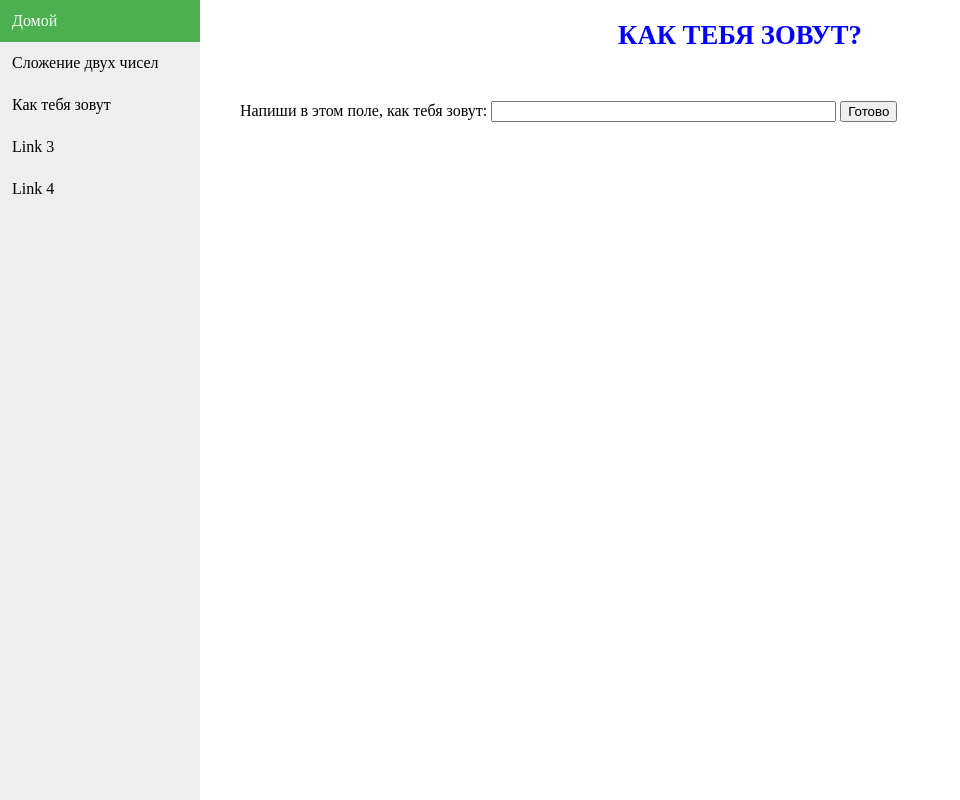
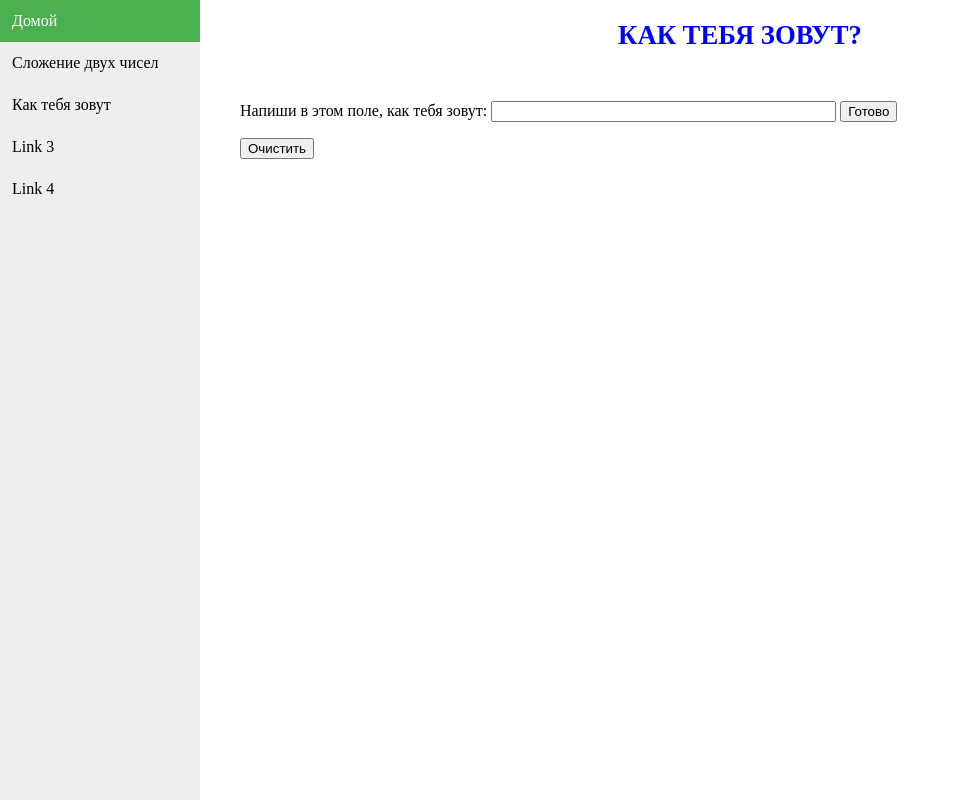
Before and after one commit to Amaltiirtare/pythonlearning, a Flask app: page /whatsyourname in a window 1280 px wide. Shown: the whole page, without its empty margins (0-960 px from the left). Run offline with Flask 2, Linux system fonts and the light colour scheme.

Commit message:
Whatyourname clean Add

```diff
--- a/templates/whatsyourname.html
+++ b/templates/whatsyourname.html
@@ -16,6 +16,7 @@ What is your name
             <input type="submit" value="Готово">
             <p><output name="result">{{ hi }}</output></p>
         </form>
+        <a href="/whatsyourname"><input type="button" value="Очистить"></a>
     </div>
 
 
```
